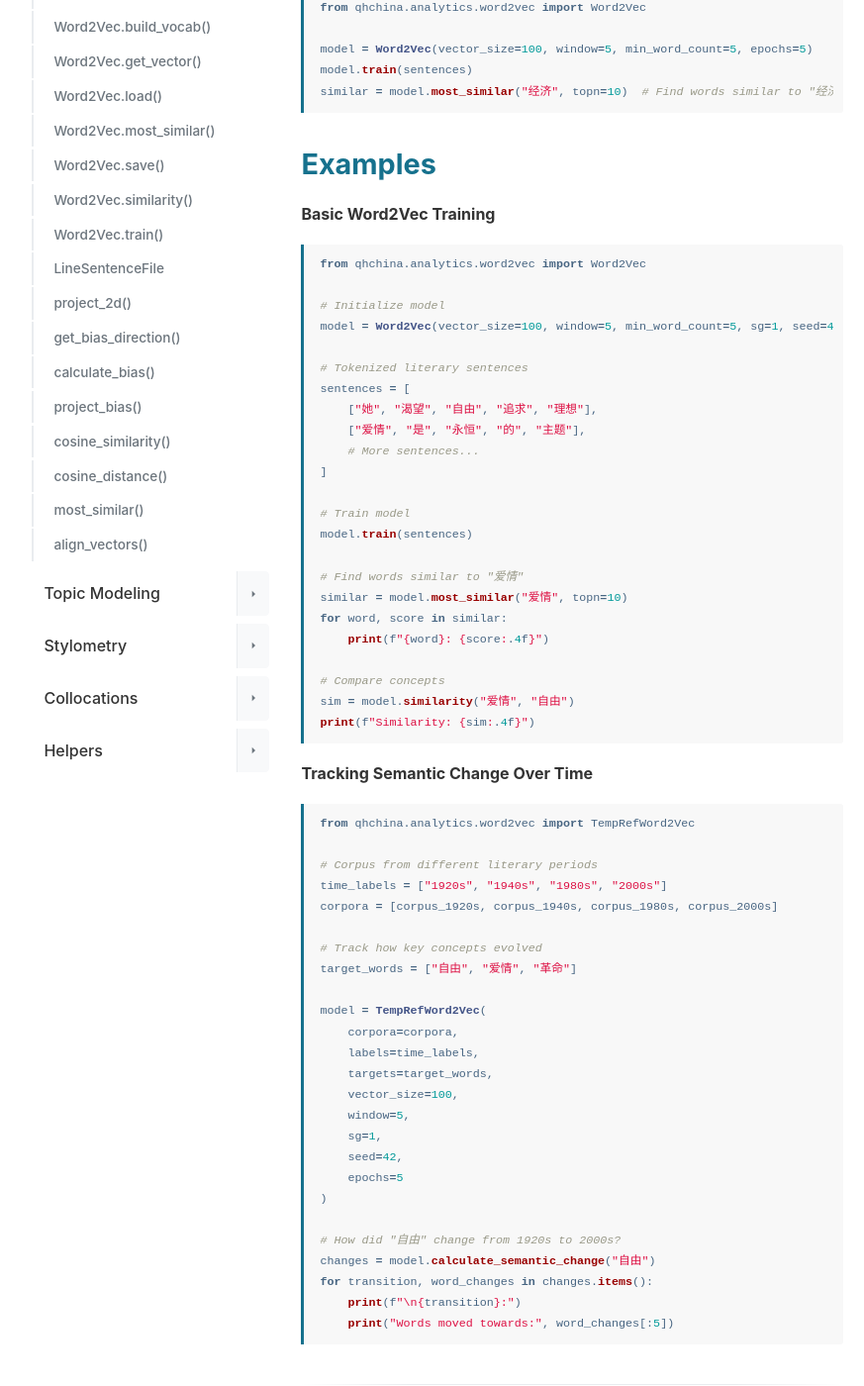
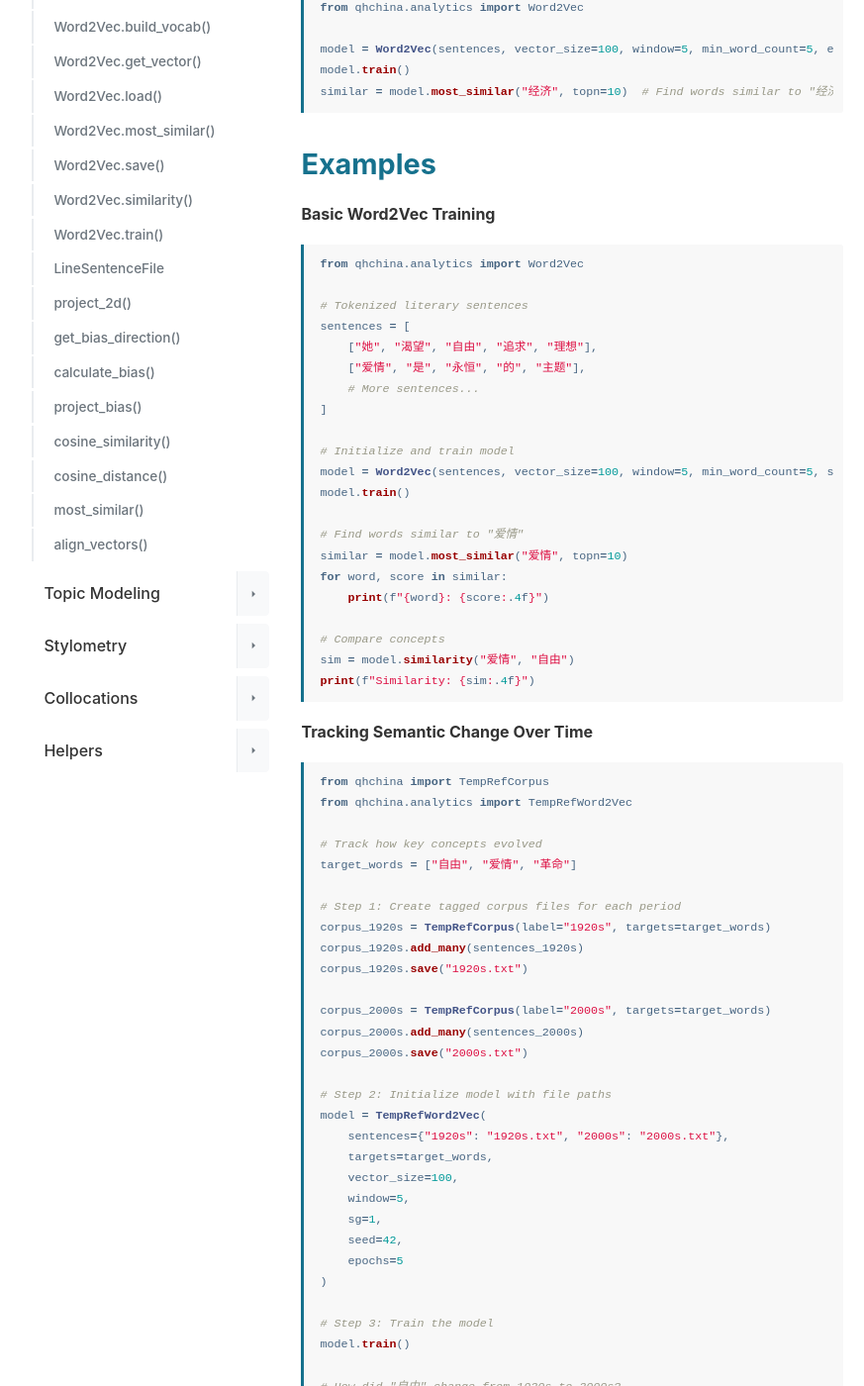
Before and after one commit to mcjkurz/qhchina-web, a Jekyll site: the page built from docs/word_embeddings/index.md, in a window 1280 px wide and 1400 px high, scrolled down 921 px. Shown: the whole window at 99% size, without its empty margins (198-1071 px from the left). Built offline with Jekyll 4.4.1, drawn with Linux system fonts in a browser that asks for light colours.

Commit message:
Update API docs

````diff
--- a/_config.yml
+++ b/_config.yml
@@ -60,4 +60,4 @@ goatcounter_code: qhchina # This will create the URL qhchina.goatcounter.com
 github: [metadata]
 
 # Cache busting version (auto-updated by make_docs.py)
-cache_version: 20260222161825
+cache_version: 20260222162121
--- a/docs/word_embeddings/index.md
+++ b/docs/word_embeddings/index.md
@@ -47,10 +47,10 @@ has_examples: True
 Word embeddings represent words as dense vectors in a continuous space, where semantically similar words are positioned closer together. These vector representations enable computational analysis of meaning, including finding synonyms, analogies, and measuring semantic similarity. The `qhchina.analytics.word2vec` module provides Word2Vec implementations for Chinese text analysis, including standard Word2Vec and TempRefWord2Vec for tracking semantic change over time.
 
 ```python
-from qhchina.analytics.word2vec import Word2Vec
+from qhchina.analytics import Word2Vec
 
-model = Word2Vec(vector_size=100, window=5, min_word_count=5, epochs=5)
-model.train(sentences)
+model = Word2Vec(sentences, vector_size=100, window=5, min_word_count=5, epochs=5)
+model.train()
 similar = model.most_similar("经济", topn=10)  # Find words similar to "经济"
 ```
 
@@ -59,10 +59,7 @@ similar = model.most_similar("经济", topn=10)  # Find words similar to "经济
 **Basic Word2Vec Training**
 
 ```python
-from qhchina.analytics.word2vec import Word2Vec
-
-# Initialize model
-model = Word2Vec(vector_size=100, window=5, min_word_count=5, sg=1, seed=42, epochs=5)
+from qhchina.analytics import Word2Vec
 
 # Tokenized literary sentences
 sentences = [
@@ -71,8 +68,9 @@ sentences = [
     # More sentences...
 ]
 
-# Train model
-model.train(sentences)
+# Initialize and train model
+model = Word2Vec(sentences, vector_size=100, window=5, min_word_count=5, sg=1, seed=42, epochs=5)
+model.train()
 
 # Find words similar to "爱情"
 similar = model.most_similar("爱情", topn=10)
@@ -87,18 +85,24 @@ print(f"Similarity: {sim:.4f}")
 **Tracking Semantic Change Over Time**
 
 ```python
-from qhchina.analytics.word2vec import TempRefWord2Vec
-
-# Corpus from different literary periods
-time_labels = ["1920s", "1940s", "1980s", "2000s"]
-corpora = [corpus_1920s, corpus_1940s, corpus_1980s, corpus_2000s]
+from qhchina import TempRefCorpus
+from qhchina.analytics import TempRefWord2Vec
 
 # Track how key concepts evolved
 target_words = ["自由", "爱情", "革命"]
 
+# Step 1: Create tagged corpus files for each period
+corpus_1920s = TempRefCorpus(label="1920s", targets=target_words)
+corpus_1920s.add_many(sentences_1920s)
+corpus_1920s.save("1920s.txt")
+
+corpus_2000s = TempRefCorpus(label="2000s", targets=target_words)
+corpus_2000s.add_many(sentences_2000s)
+corpus_2000s.save("2000s.txt")
+
+# Step 2: Initialize model with file paths
 model = TempRefWord2Vec(
-    corpora=corpora,
-    labels=time_labels,
+    sentences={"1920s": "1920s.txt", "2000s": "2000s.txt"},
     targets=target_words,
     vector_size=100,
     window=5,
@@ -106,6 +110,9 @@ model = TempRefWord2Vec(
     seed=42,
     epochs=5
 )
+
+# Step 3: Train the model
+model.train()
 
 # How did "自由" change from 1920s to 2000s?
 changes = model.calculate_semantic_change("自由")
````
